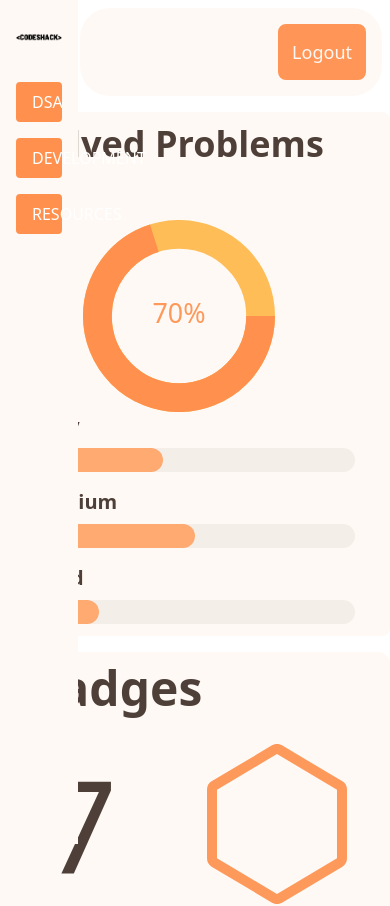
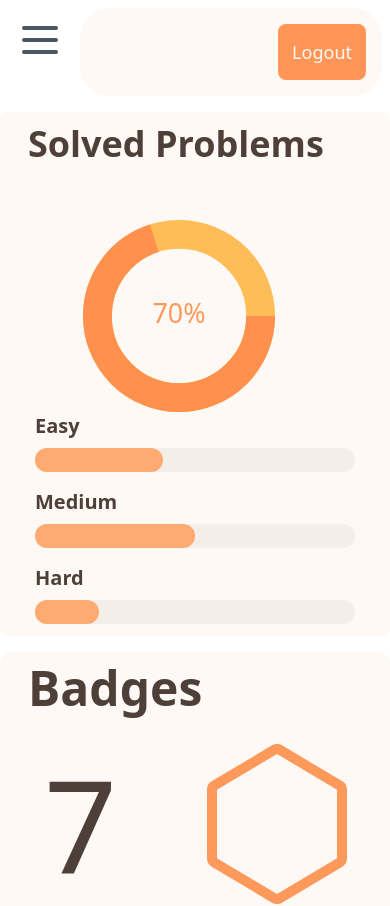
Before and after one commit to techhub-community/csoc_dashboard, a Next.js app: page / in a window 390 px wide. Shown: the top 906 px of the page. Built offline with nearby package versions, Linux system fonts and the light colour scheme.

Commit message:
Hamburger Added

```diff
--- a/components/LAYOUT/Leftbar.tsx
+++ b/components/LAYOUT/Leftbar.tsx
@@ -1,31 +1,29 @@
-import React from 'react';
-import Image from 'next/image';
+import React from "react";
+
+import Image from "next/image";
 
 const Leftbar: React.FC = () => {
   return (
-    <div className="fixed top-0 left-0 bottom-0 bg-[#fef9f4] w-1/5 p-4">
-      <div className="flex items-center justify-center mb-8">
-
-
-
-
+    <div className="fixed top-0 left-0 bottom-0 bg-whitish w-24 md:w-1/5 mdp-4 hidden md:block ">
+      <div className="flex items-center justify-center mb-8 o">
+        <div className="flex items-center">
           <Image
-          className="h-auto max-w-full mt-4"
+            className=" h-0 md:h-auto max-w-0 md:max-w-full mt-0 md:mt-4 "
             src="/logo1.png"
             alt="me"
             width={210}
             height={60}
           />
-
         </div>
-      <div className="space-y-4 mt-10">
-        <button className="w-full py-2 px-4 bg-orangee hover:bg-orange-500 text-white rounded">
+      </div>
+      <div className="space-y-4">
+        <button className="mt-4 md:mt-0 w-36 md:w-full py-2 px-4 bg-orangee hover:bg-orange-500 text-white rounded">
           DSA
         </button>
-        <button className="w-full py-2 px-4 bg-orangee hover:bg-orange-500 text-white rounded">
+        <button className="w-36 md:w-full py-2 px-4 bg-orangee hover:bg-orange-500 text-white rounded">
           DEVELOPMENT
         </button>
-        <button className="w-full py-2 px-4 bg-orangee hover:bg-orange-500 text-white rounded">
+        <button className="w-36 md:w-full py-2 px-4 bg-orangee hover:bg-orange-500 text-white rounded">
           RESOURCES
         </button>
       </div>
--- a/components/LAYOUT/Navbar.tsx
+++ b/components/LAYOUT/Navbar.tsx
@@ -1,17 +1,85 @@
-import React from 'react';
+import React from "react";
+import { useState } from "react";
+import Image from "next/image";
 
 const Navbar: React.FC = () => {
+  const [isMenuOpen, setMenuOpen] = useState(false);
+  const toggleMenu = () => {
+    setMenuOpen(!isMenuOpen);
+  };
   return (
-    <nav className="fixed top-2 left-0 right-2 bg-[#fef9f4] bg opacity-95 p-4 ml-[20.5%] rounded-[30px]">
+    <>
+      <nav className="fixed top-2 left-0 right-2 bg-whitish bg opacity-95 p-4 ml-[20.5%] rounded-[30px]">
         <div className="container mx-auto flex justify-between items-center">
-        <div className="text-white font-bold text-lg"></div>
+          <div className="text-white font-bold text-lg">
+          {/* <Image
+            className=" block md:hidden h-full w-5/6"
+            src="/logo1.png"
+            alt="me"
+            width={210}
+            height={60}
+          /> */}
+          </div>
           <div className="space-x-4">
+
             <button className="rounded-lg p-3 border-2 border-orangee bg-orangee hover:bg-orange-500 text-lg">
               Logout
             </button>
           </div>
         </div>
+
       </nav>
+
+      <div className="fixed top-0 left-0 bottom-0 bg-whitish w-0 mdp-4 block md:hidden rounded-lg ">
+        <div className="w-40 h-80">
+          <button
+            className="block lg:hidden focus:outline-none"
+            onClick={toggleMenu}
+          >
+            <svg
+              className="h-12 w-12 text-gray-600 mt-4 ml-4"
+              fill="none"
+              viewBox="0 0 24 24"
+              stroke="currentColor"
+            >
+              {isMenuOpen ? (
+                <path
+                  className="bg-black"
+                  strokeLinecap="round"
+                  strokeLinejoin="round"
+                  strokeWidth={2}
+                  d="M6 18L18 6M6 6l12 12"
+                />
+              ) : (
+                <path
+                  strokeLinecap="round"
+                  strokeLinejoin="round"
+                  strokeWidth={2}
+                  d="M4 6h16M4 12h16M4 18h16"
+                />
+              )}
+            </svg>
+          </button>
+          <div
+            className={`space-y-4 mt-1 ${
+              isMenuOpen ? "block" : "hidden lg:block"
+            }`}
+          >
+            <div className="bg-whitish space-y-5 p-2">
+              <button className="mt-4 md:mt-0 w-36 md:w-full py-2 px-4 bg-orangee hover:bg-orange-500 text-white rounded ">
+                DSA
+              </button>
+              <button className="w-36 md:w-full py-2 px-4 bg-orangee hover:bg-orange-500 text-white rounded">
+                DEVELOPMENT
+              </button>
+              <button className="w-36 md:w-full py-2 px-4 bg-orangee hover:bg-orange-500 text-white rounded">
+                RESOURCES
+              </button>
+            </div>
+          </div>
+        </div>
+      </div>
+    </>
   );
 };
 
```
Lines whose indentation alone changed are shown as unchanged.
